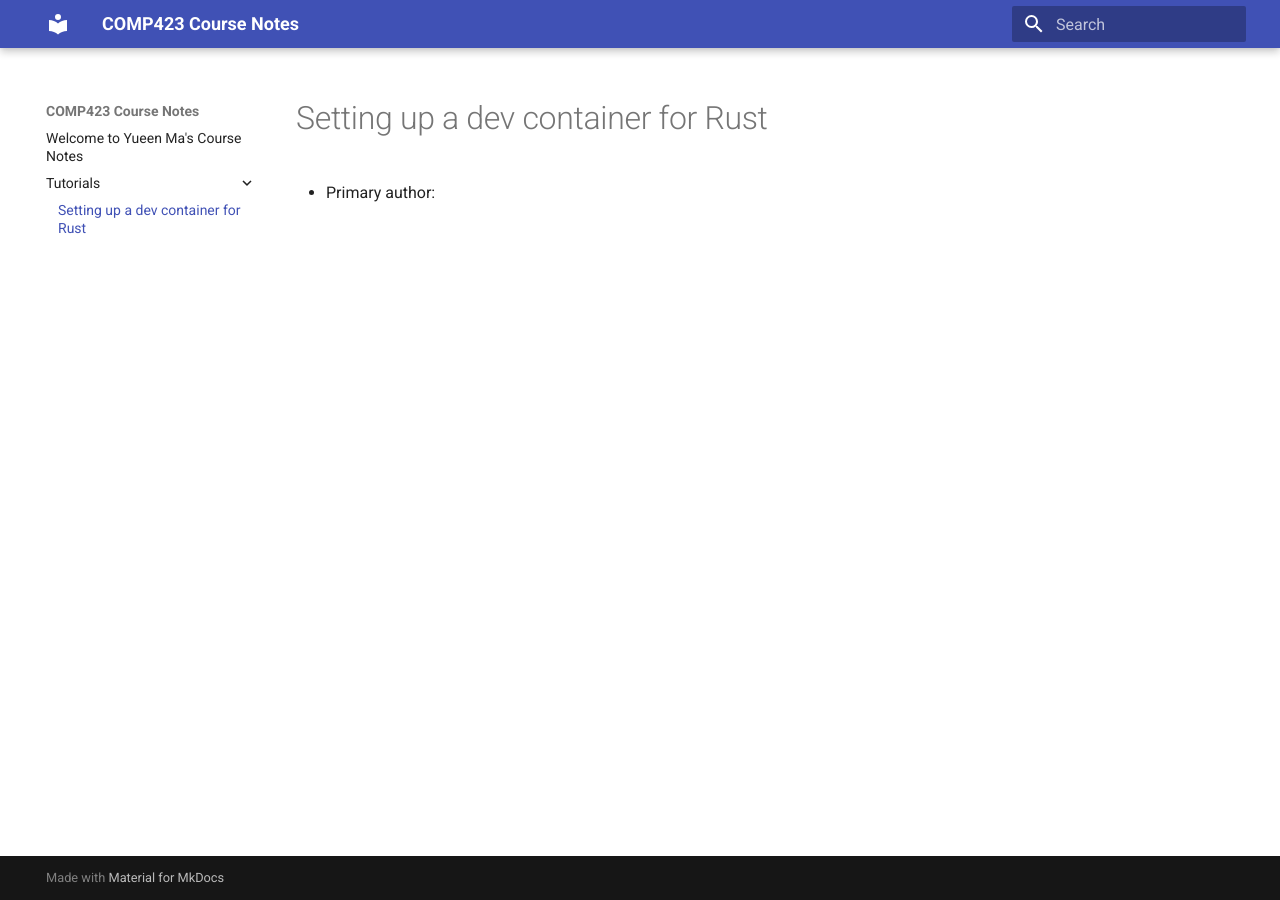
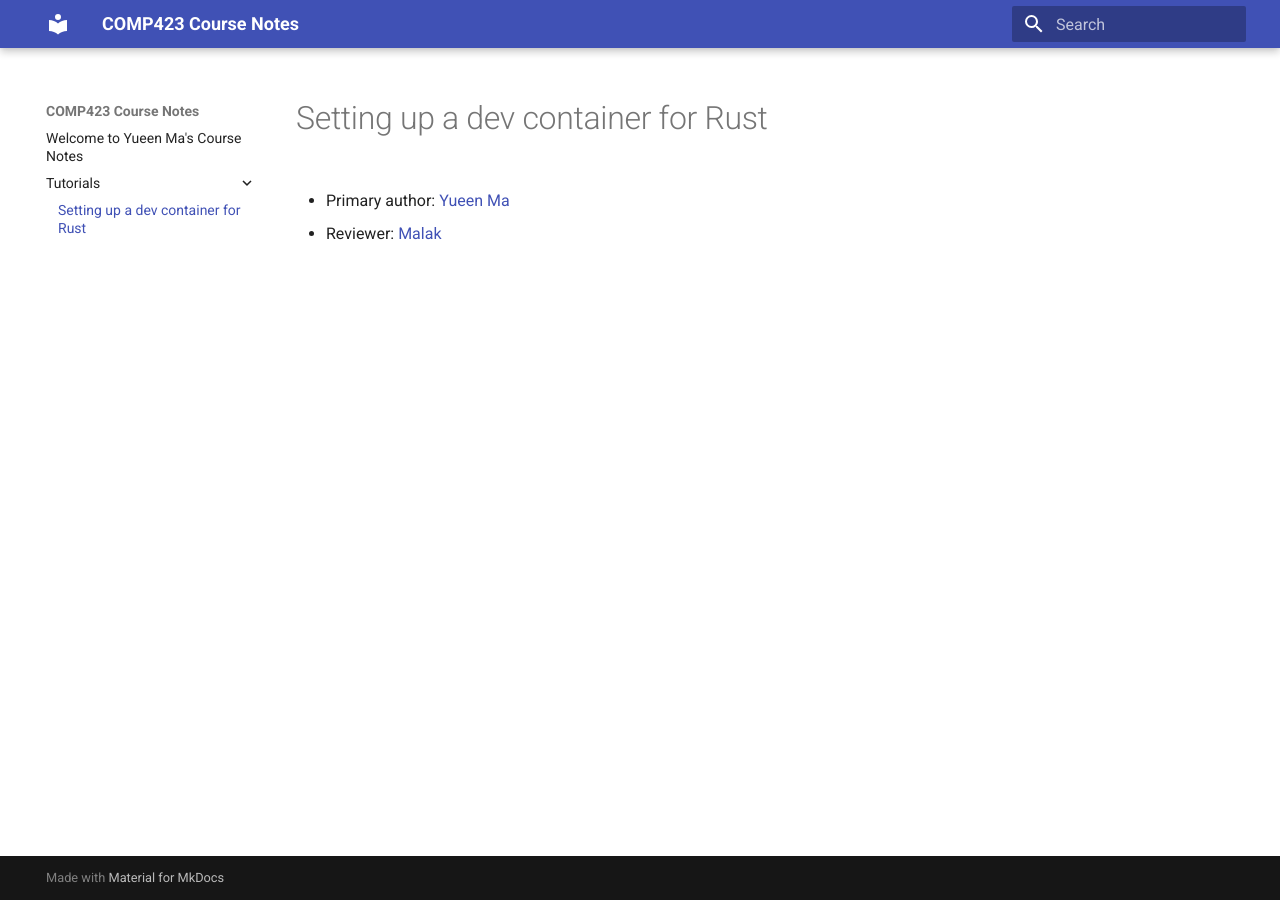
Before and after one commit to myueen/comp423-course-notes, an MkDocs documentation site: the page built from docs/tutorials/rust-setup.md, in a window 1280 px wide. Built offline with MkDocs 1.6.1 and Material for MkDocs 9.7.7, drawn with Linux system fonts in a browser that asks for light colours.

Commit message:
Edit setup file for Rust

```diff
--- a/docs/tutorials/rust-setup.md
+++ b/docs/tutorials/rust-setup.md
@@ -1,3 +1,5 @@
 # Setting up a dev container for Rust
 
-* Primary author: [<Yueen Ma>](https://YourGitHubProfileLink)
+* Primary author: [Yueen Ma](https://github.com/myueen)
+
+* Reviewer: [Malak](https://github.com/malaksoubai)
```
Also changed, not shown: README.md (line endings or trailing spaces), docs/index.md (line endings or trailing spaces), mkdocs.yml (line endings or trailing spaces), 2 other files.
